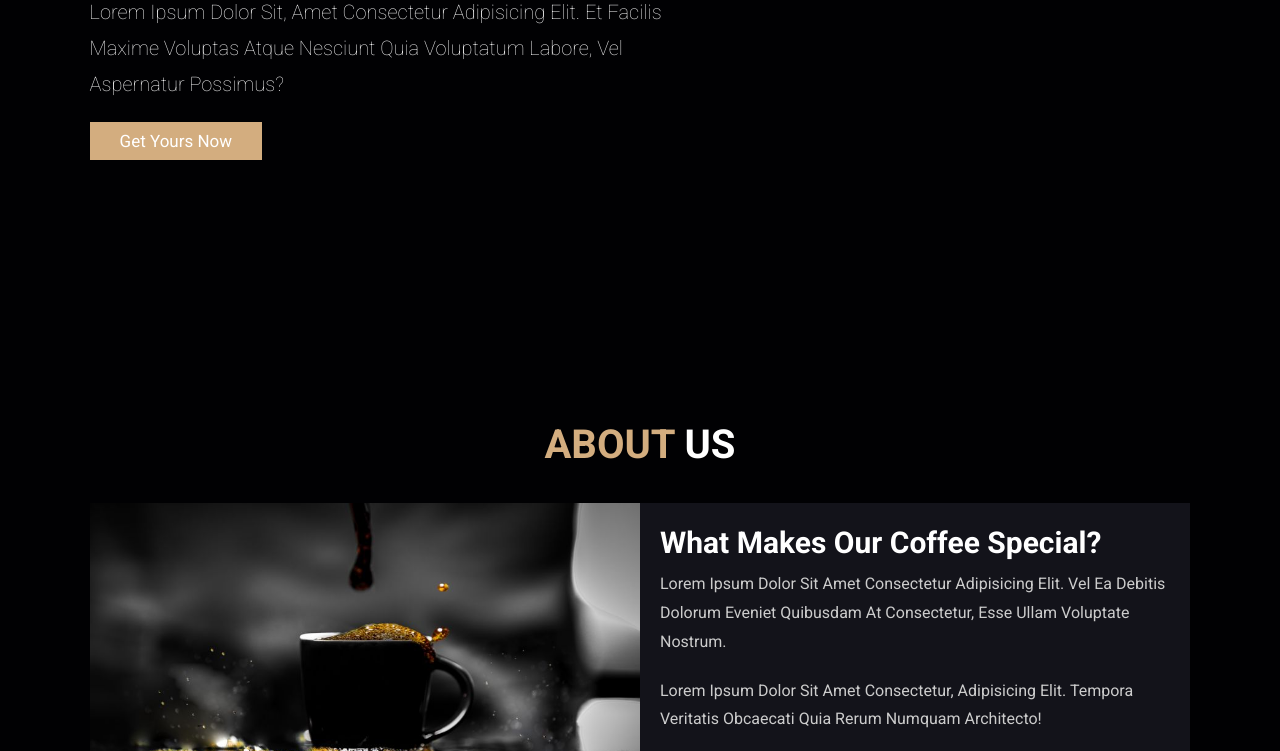
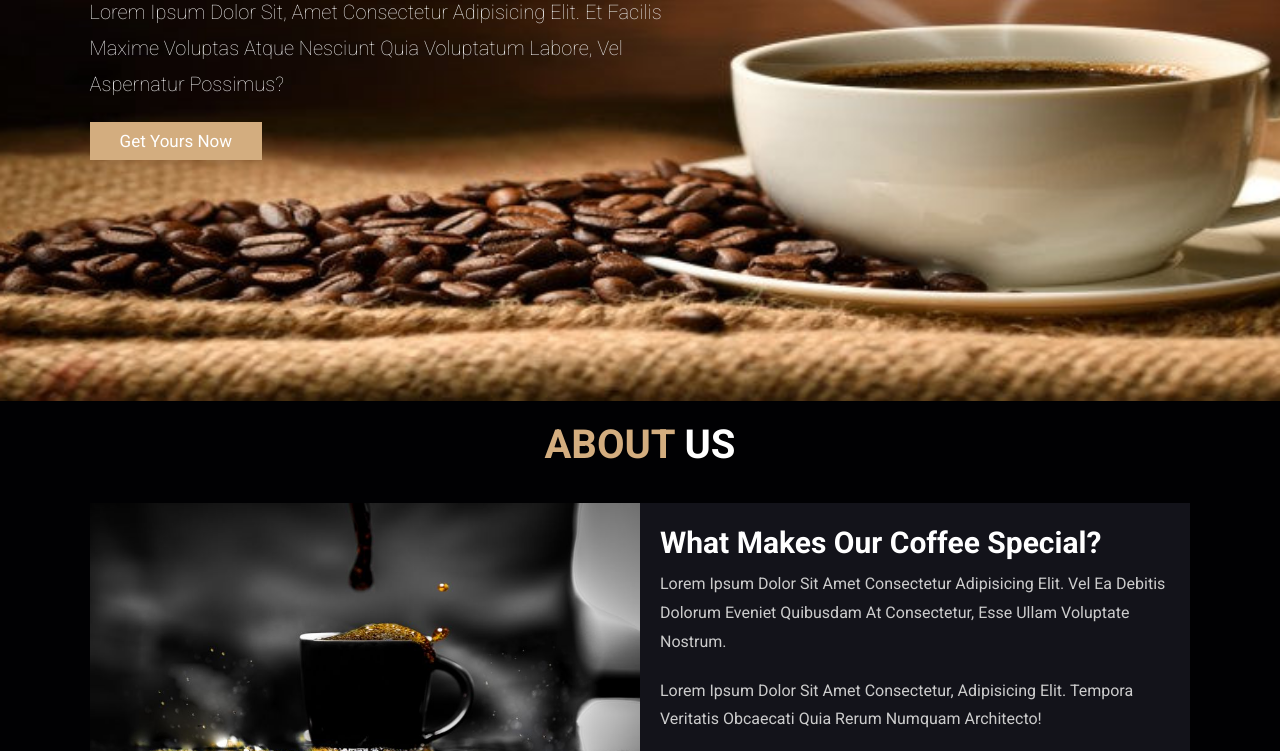
Before and after one commit to Monika-Polamarasetty/Coffee-House, a plain HTML site: page index.html in a window 1280 px wide. Shown: the part 399-1150 px from the top of the page. Drawn offline with Linux system fonts and the light colour scheme.

Commit message:
Update style.css

```diff
--- a/style.css
+++ b/style.css
@@ -224,7 +224,7 @@ section{
     min-height: 100vh;
     display: flex;
     align-items: center;
-    background-image: url("../Images/Bg.jpeg") no-repeat;
+    background: url("../Images/Bg.jpeg") no-repeat;
     background-size: cover;
     background-position: center;
 }
```
